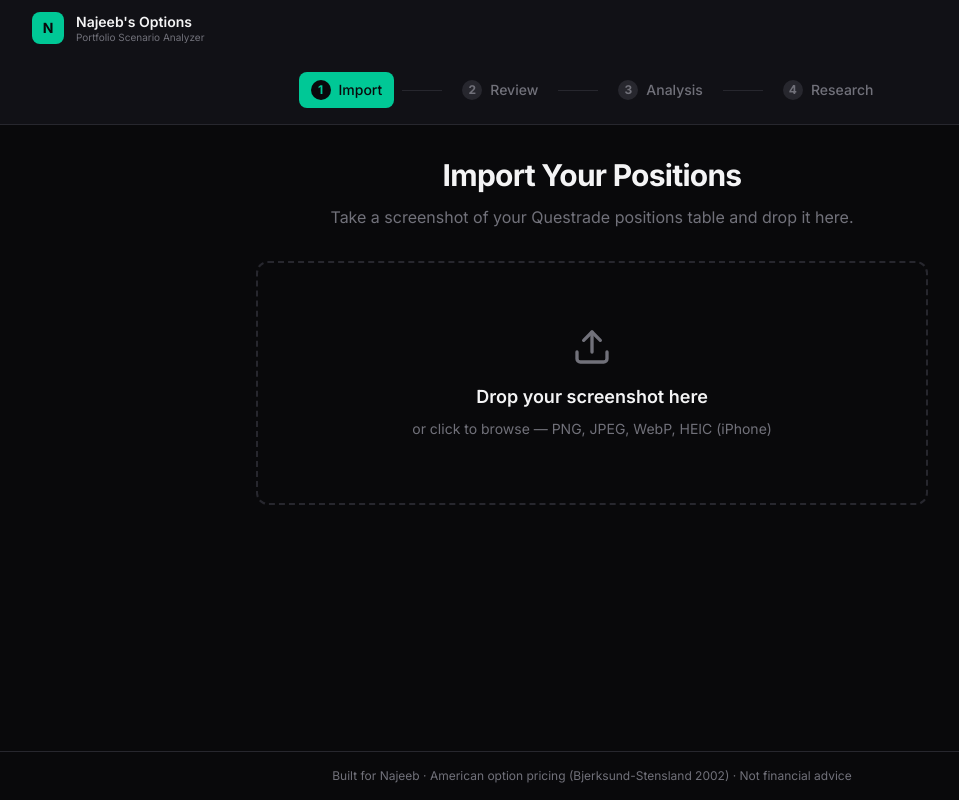
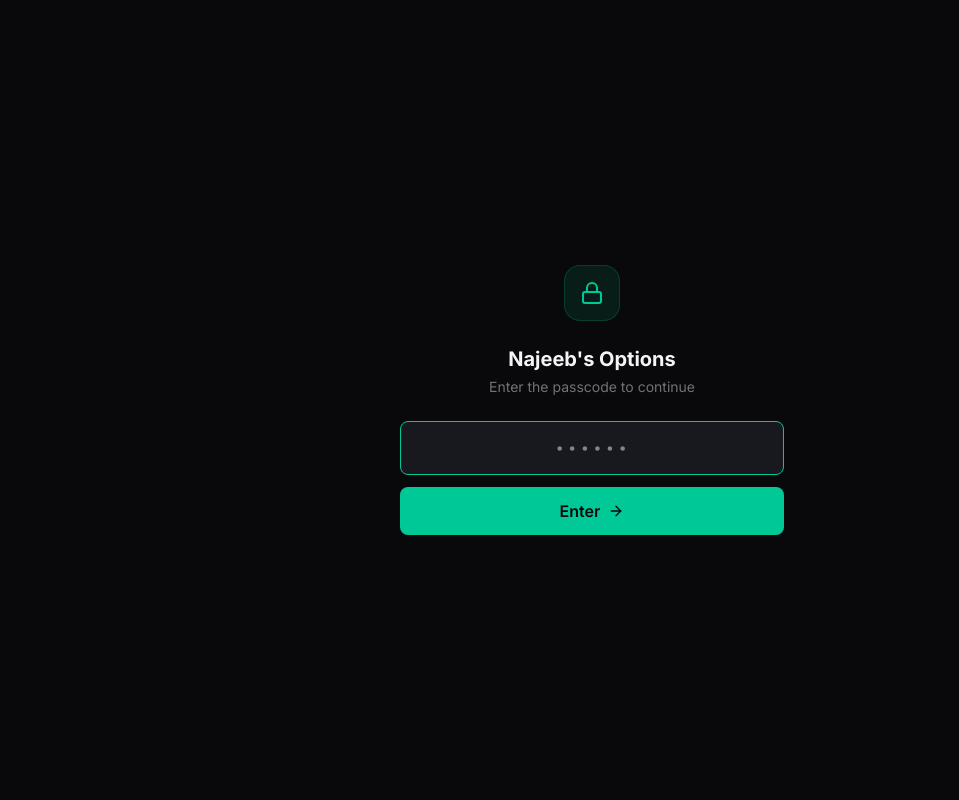
Before and after one commit to ramseyfarah2-dotcom/najeeb-options, a Next.js app: page / in a window 1280 px wide. Shown: the whole page, without its empty margins (48-1007 px from the left). Built offline with nearby package versions, Linux system fonts and the light colour scheme.

Commit message:
Add passcode gate to protect API key usage

```diff
--- a/app/page.tsx
+++ b/app/page.tsx
@@ -1,6 +1,7 @@
 'use client'
 
 import { useState, Component, type ReactNode } from 'react'
+import PasswordGate from '@/components/PasswordGate'
 import StepIndicator from '@/components/StepIndicator'
 import Step1Import from '@/components/Step1Import'
 import Step2Review from '@/components/Step2Review'
@@ -57,6 +58,7 @@ export default function Home() {
   const allTickers = [...new Set(positions.map(p => p.ticker).filter(Boolean))]
 
   return (
+    <PasswordGate>
     <div className="min-h-screen flex flex-col">
       <header className="border-b border-[var(--border)] bg-[var(--bg-surface)]">
         <div className="max-w-6xl mx-auto px-4 py-3 flex items-center justify-between">
@@ -113,5 +115,6 @@ export default function Home() {
         </p>
       </footer>
     </div>
+    </PasswordGate>
   )
 }
--- /dev/null
+++ b/components/PasswordGate.tsx
@@ -0,0 +1,67 @@
+'use client'
+
+import { useState } from 'react'
+import { Lock, ArrowRight } from 'lucide-react'
+
+interface PasswordGateProps {
+  children: React.ReactNode
+}
+
+const PASSCODE = process.env.NEXT_PUBLIC_PASSCODE || 'najeeb2026'
+
+export default function PasswordGate({ children }: PasswordGateProps) {
+  const [unlocked, setUnlocked] = useState(() => {
+    if (typeof window === 'undefined') return false
+    return sessionStorage.getItem('na-unlocked') === '1'
+  })
+  const [input, setInput] = useState('')
+  const [error, setError] = useState(false)
+
+  const submit = () => {
+    if (input.trim() === PASSCODE) {
+      sessionStorage.setItem('na-unlocked', '1')
+      setUnlocked(true)
+    } else {
+      setError(true)
+      setTimeout(() => setError(false), 1500)
+    }
+  }
+
+  if (unlocked) return <>{children}</>
+
+  return (
+    <div className="min-h-screen flex items-center justify-center bg-[var(--bg-base)] px-4">
+      <div className="w-full max-w-sm flex flex-col items-center gap-6">
+        <div className="w-14 h-14 bg-[var(--accent)]/10 border border-[var(--accent)]/20 rounded-2xl flex items-center justify-center">
+          <Lock className="w-6 h-6 text-[var(--accent)]" />
+        </div>
+        <div className="text-center">
+          <h1 className="text-xl font-bold text-[var(--text-primary)]">Najeeb&apos;s Options</h1>
+          <p className="text-sm text-[var(--text-muted)] mt-1">Enter the passcode to continue</p>
+        </div>
+        <div className="w-full flex flex-col gap-3">
+          <input
+            type="password"
+            className={`w-full bg-[var(--bg-elevated)] border rounded-lg px-4 py-3 text-center text-lg font-mono tracking-widest text-[var(--text-primary)] focus:outline-none transition ${
+              error ? 'border-[var(--danger)] shake' : 'border-[var(--border)] focus:border-[var(--accent)]'
+            }`}
+            value={input}
+            onChange={e => setInput(e.target.value)}
+            onKeyDown={e => e.key === 'Enter' && submit()}
+            placeholder="••••••"
+            autoFocus
+          />
+          <button
+            onClick={submit}
+            className="w-full flex items-center justify-center gap-2 px-4 py-3 bg-[var(--accent)] text-[var(--bg-base)] font-semibold rounded-lg hover:brightness-110 transition"
+          >
+            Enter <ArrowRight className="w-4 h-4" />
+          </button>
+        </div>
+        {error && (
+          <p className="text-sm text-[var(--danger)]">Wrong passcode</p>
+        )}
+      </div>
+    </div>
+  )
+}
```
